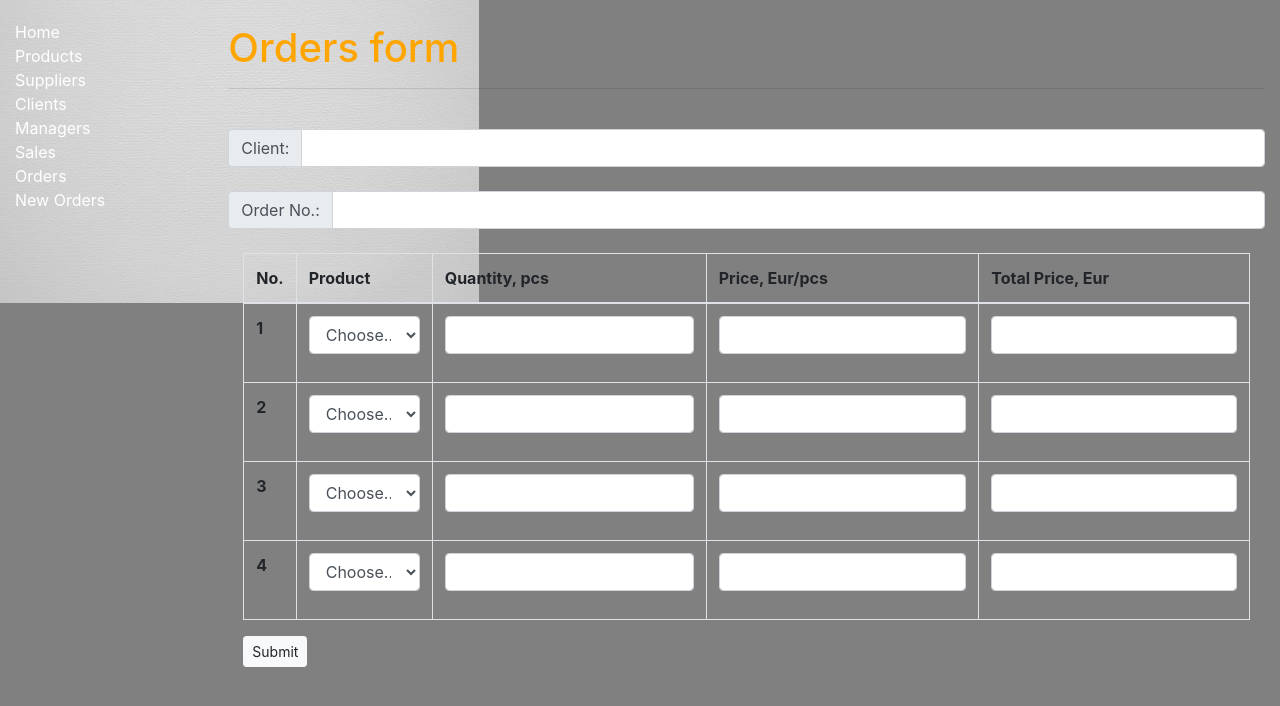
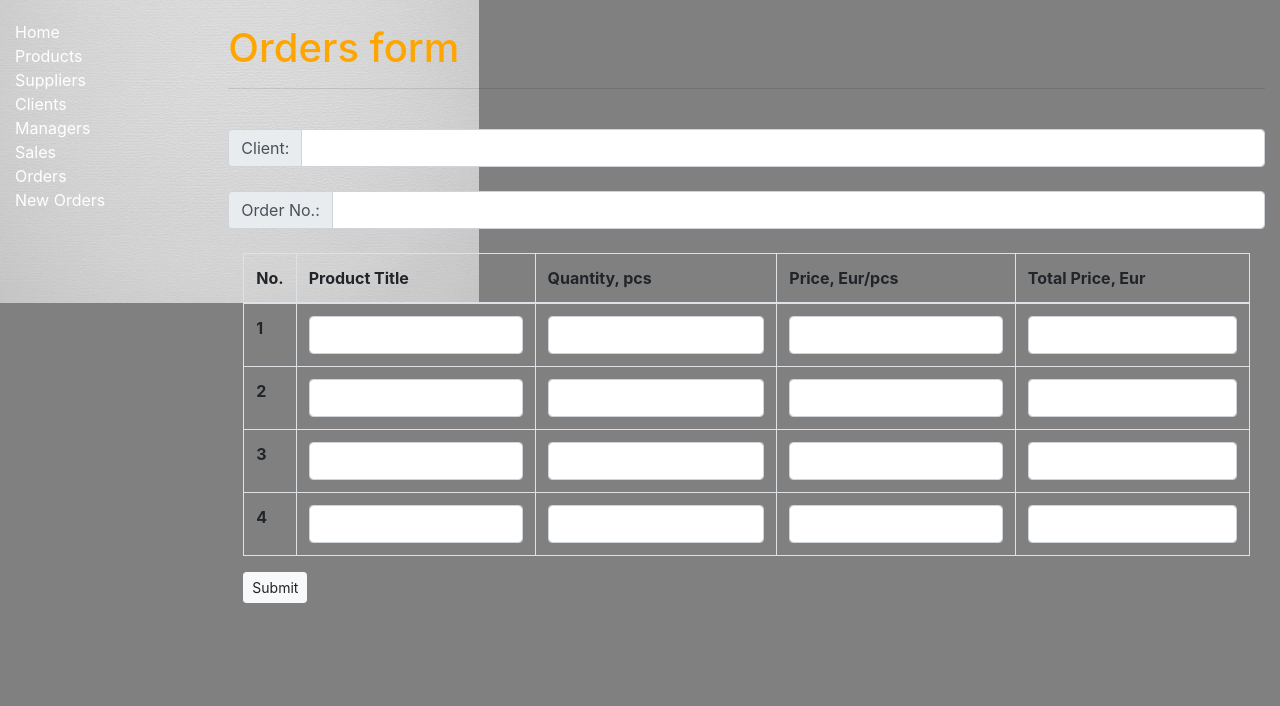
Before and after one commit to algimantasne/project, a Django app: template myProject/vvsystem/library/templates/orders.html in a window 1280 px wide. Shown: the part 57-763 px from the top of the page. Run offline with Django 4.2, Linux system fonts and the light colour scheme; the template is opened without the code that fills it, so the values that code supplies are empty; parts of the project's set-up code (start-up, migrations or seed data) failed here and were passed over; some libraries are stand-ins or nearby versions; some web fonts are replaced.

Commit message:
Add files via upload

```diff
--- a/myProject/vvsystem/library/templates/orders.html
+++ b/myProject/vvsystem/library/templates/orders.html
@@ -22,7 +22,7 @@
   <input type="text" class="form-control">
 </div>
 <br>
-<div class="input-group">
+<div class="input-group mb-6">
   <div class="input-group-prepend">
     <span class="input-group-text">Order No.:</span>
   </div>
@@ -34,7 +34,7 @@
     <thead>
       <tr>
         <th scope="col">No.</th>
-        <th scope="col">Product</th>
+        <th scope="col">Product Title</th>
         <th scope="col">Quantity, pcs</th>
         <th scope="col">Price, Eur/pcs</th>
         <th scope="col">Total Price, Eur</th>
@@ -44,11 +44,8 @@
       <tr>
         <th scope="row">1</th>
         <td>
-          <div class="form-group">
-            <select class="form-control">
-              <option selected>Choose...</option>
-              <option>{{ order.product.title }}</option>
-            </select>
+          <div class="input-group">
+            <input type="text" class="form-control">
           </div>
         </td>
         <td>
@@ -70,10 +67,8 @@
       <tr>
         <th scope="row">2</th>
         <td>
-          <div class="form-group">
-            <select class="form-control">
-              <option selected>Choose...</option>
-            </select>
+          <div class="input-group">
+            <input type="text" class="form-control">
           </div>
         </td>
         <td>
@@ -95,10 +90,8 @@
       <tr>
         <th scope="row">3</th>
         <td>
-          <div class="form-group">
-            <select class="form-control">
-              <option selected>Choose...</option>
-            </select>
+          <div class="input-group">
+            <input type="text" class="form-control">
           </div>
         </td>
         <td>
@@ -120,10 +113,8 @@
       <tr>
         <th scope="row">4</th>
         <td>
-          <div class="form-group">
-            <select class="form-control">
-              <option selected>Choose...</option>
-            </select>
+          <div class="input-group">
+            <input type="text" class="form-control">
           </div>
         </td>
         <td>
```
